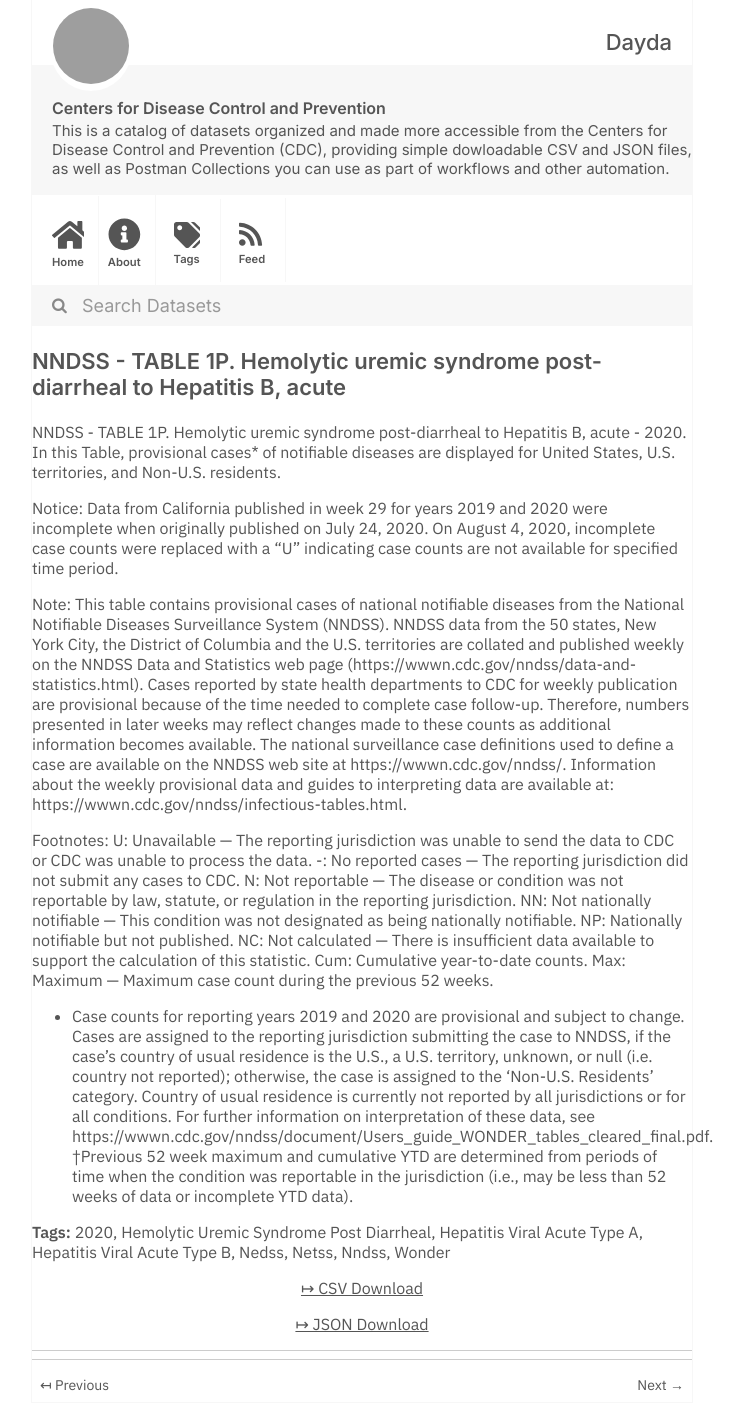
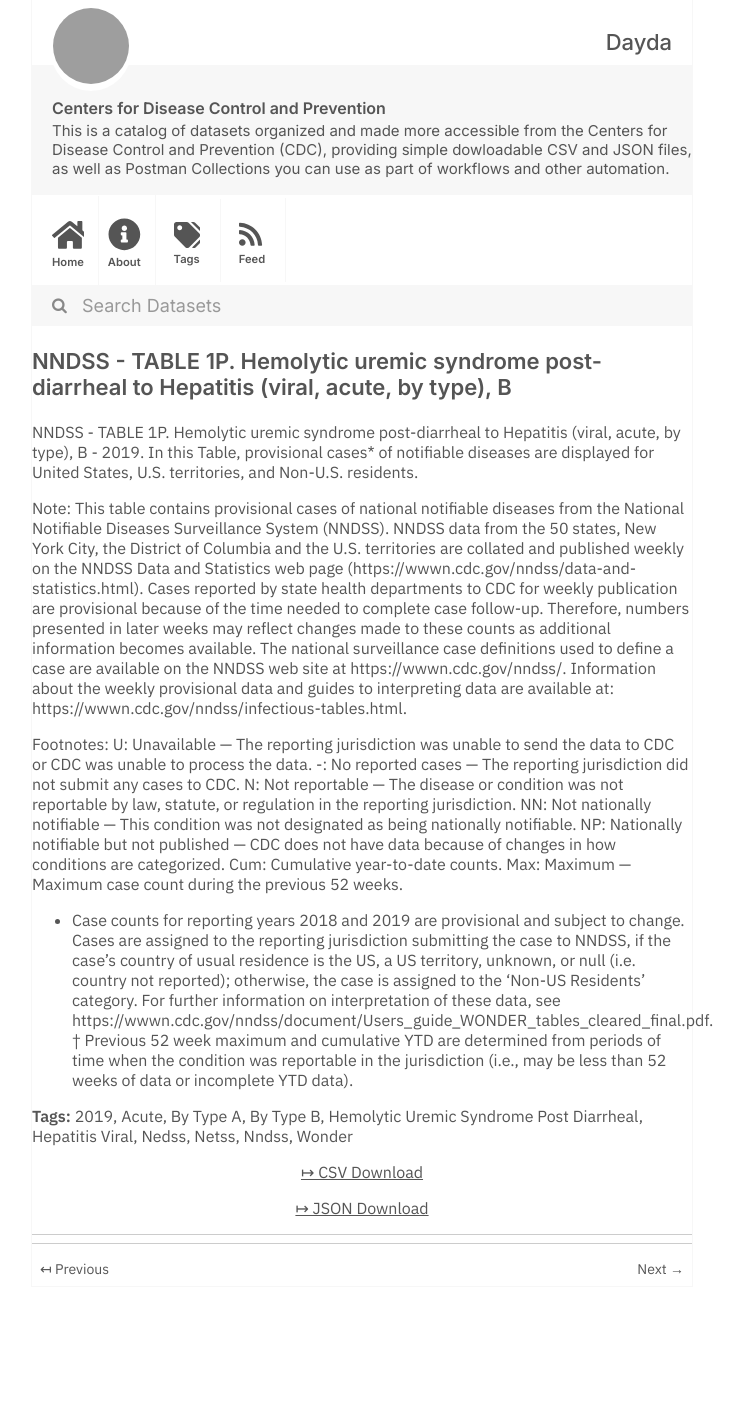
Before and after one commit to dayda-entities/centers-for-disease-control-and-prevention, a Jekyll site: the page built from _posts/2020-11-12-nndss-table-1p-hemolytic-uremi.md, in a window 1280 px wide. Shown: the whole page, without its empty margins (278-1021 px from the left). Built offline with Jekyll 4.4.1, drawn with Linux system fonts in a browser that asks for light colours; after the commit the page ends 1287 px from its top, so only the background shows below that; grey boxes are pictures that could not be loaded.

Commit message:
Publish Data

```diff
--- a/_posts/2020-11-12-nndss-table-1p-hemolytic-uremi.md
+++ b/_posts/2020-11-12-nndss-table-1p-hemolytic-uremi.md
@@ -1,29 +1,29 @@
 ---
 title: >-
-  NNDSS - TABLE 1P. Hemolytic uremic syndrome post-diarrheal to Hepatitis B,
-  acute
-created: '2020-11-12T12:16:37.130971'
-modified: '2021-04-21T19:40:29.890798'
+  NNDSS - TABLE 1P.  Hemolytic uremic syndrome post-diarrheal to Hepatitis
+  (viral, acute, by type), B
+created: '2020-11-12T12:17:09.150402'
+modified: '2021-04-21T19:43:52.852964'
 state: active
 type: dataset
 tags:
-  - '2020'
+  - '2019'
+  - Acute
+  - By Type A
+  - By Type B
   - Hemolytic Uremic Syndrome Post Diarrheal
-  - Hepatitis Viral Acute Type A
-  - Hepatitis Viral Acute Type B
+  - Hepatitis Viral
   - Nedss
   - Netss
   - Nndss
   - Wonder
 groups: []
-csv_url: 'https://data.cdc.gov/api/views/uu9i-eu7y/rows.csv?accessType=DOWNLOAD'
-json_url: 'https://data.cdc.gov/api/views/uu9i-eu7y/rows.json?accessType=DOWNLOAD'
+csv_url: 'https://data.cdc.gov/api/views/y4x9-2nqn/rows.csv?accessType=DOWNLOAD'
+json_url: 'https://data.cdc.gov/api/views/y4x9-2nqn/rows.json?accessType=DOWNLOAD'
 layout: post
 
 ---
-NNDSS - TABLE 1P. Hemolytic uremic syndrome post-diarrheal to Hepatitis B, acute - 2020. In this Table, provisional cases* of notifiable diseases are displayed for United States, U.S. territories, and Non-U.S. residents.
-
-Notice: Data from California published in week 29 for years 2019 and 2020 were incomplete when originally published on July 24, 2020. On August 4, 2020, incomplete case counts were replaced with a "U" indicating case counts are not available for specified time period.
+NNDSS - TABLE 1P.  Hemolytic uremic syndrome post-diarrheal to Hepatitis (viral, acute, by type), B - 2019. In this Table, provisional cases* of notifiable diseases are displayed for United States, U.S. territories, and Non-U.S. residents.
 
 Note:
 This table contains provisional cases of national notifiable diseases from the National Notifiable Diseases Surveillance System (NNDSS). NNDSS data from the 50 states, New York City, the District of Columbia and the U.S. territories are collated and published weekly on the NNDSS Data and Statistics web page (https://wwwn.cdc.gov/nndss/data-and-statistics.html). Cases reported by state health departments to CDC for weekly publication are provisional because of the time needed to complete case follow-up. Therefore, numbers presented in later weeks may reflect changes made to these counts as additional information becomes available. The national surveillance case definitions used to define a case are available on the NNDSS web site at https://wwwn.cdc.gov/nndss/. Information about the weekly provisional data and guides to interpreting data are available at: https://wwwn.cdc.gov/nndss/infectious-tables.html.
@@ -33,9 +33,8 @@ U: Unavailable — The reporting jurisdiction was unable to send the data to CDC
 -: No reported cases — The reporting jurisdiction did not submit any cases to CDC.
 N: Not reportable — The disease or condition was not reportable by law, statute, or regulation in the reporting jurisdiction.
 NN: Not nationally notifiable — This condition was not designated as being nationally notifiable.
-NP: Nationally notifiable but not published.
-NC: Not calculated — There is insufficient data available to support the calculation of this statistic.
+NP: Nationally notifiable but not published — CDC does not have data because of changes in how conditions are categorized.
 Cum: Cumulative year-to-date counts.
 Max: Maximum — Maximum case count during the previous 52 weeks.
-* Case counts for reporting years 2019 and 2020 are provisional and subject to change. Cases are assigned to the reporting jurisdiction submitting the case to NNDSS, if the case's country of usual residence is the U.S., a U.S. territory, unknown, or null (i.e. country not reported); otherwise, the case is assigned to the 'Non-U.S. Residents' category. Country of usual residence is currently not reported by all jurisdictions or for all conditions. For further information on interpretation of these data, see https://wwwn.cdc.gov/nndss/document/Users_guide_WONDER_tables_cleared_final.pdf.
-†Previous 52 week maximum and cumulative YTD are determined from periods of time when the condition was reportable in the jurisdiction (i.e., may be less than 52 weeks of data or incomplete YTD data).
+* Case counts for reporting years 2018 and 2019 are provisional and subject to change. Cases are assigned to the reporting jurisdiction submitting the case to NNDSS, if the case's country of usual residence is the US, a US territory, unknown, or null (i.e. country not reported); otherwise, the case is assigned to the 'Non-US Residents' category. For further information on interpretation of these data, see https://wwwn.cdc.gov/nndss/document/Users_guide_WONDER_tables_cleared_final.pdf.
+† Previous 52 week maximum and cumulative YTD are determined from periods of time when the condition was reportable in the jurisdiction (i.e., may be less than 52 weeks of data or incomplete YTD data).
```
